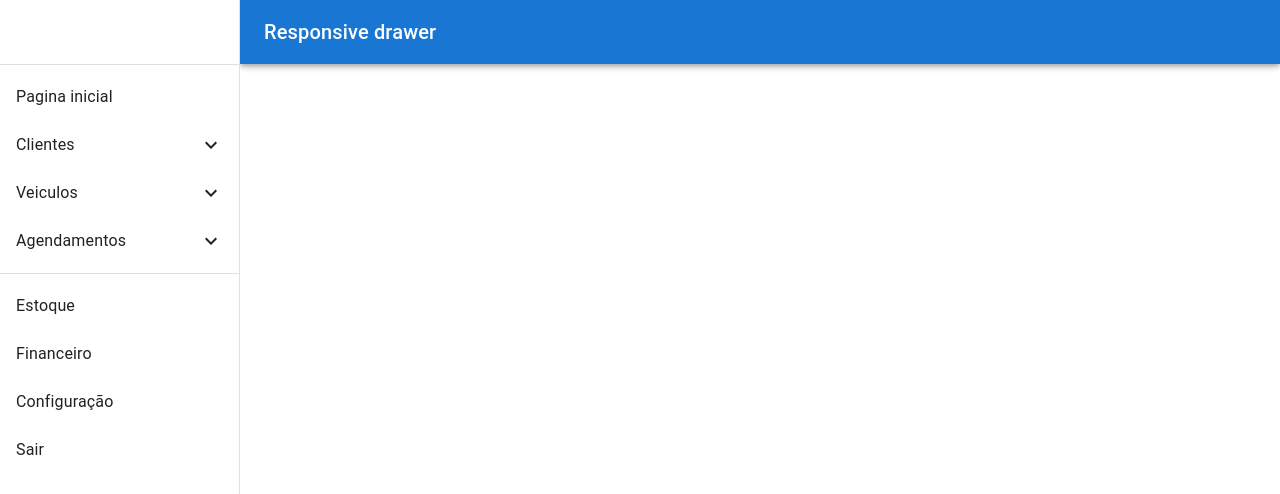
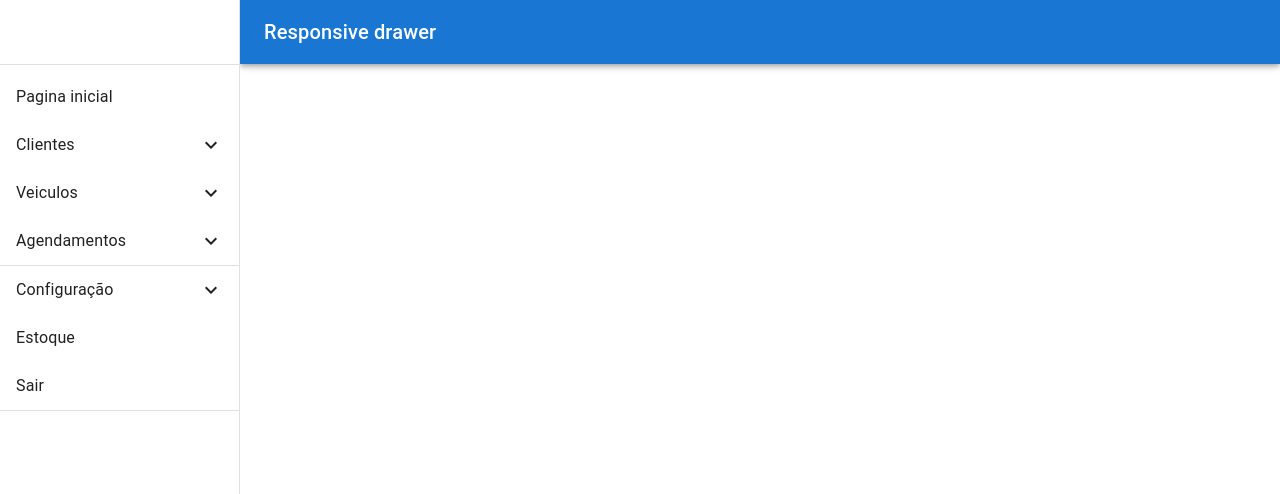
Before and after one commit to malves224/tracker-manager, a React (Create React App) app: page / in a window 1280 px wide. Shown: the top 494 px of the page. Built offline with nearby package versions, Linux system fonts and the light colour scheme.

Commit message:
melhora componetizaçao do NavDrawer criando um novo componente ItemsNav

```diff
--- /dev/null
+++ b/src/components/ItemsNav.js
@@ -0,0 +1,85 @@
+/* eslint-disable no-unused-vars */
+import * as React from "react";
+import PropTypes from "prop-types";
+import ExpandLess from "@mui/icons-material/ExpandLess";
+import ExpandMore from "@mui/icons-material/ExpandMore";
+import { Collapse,
+  Divider, List, ListItemButton, ListItemText, Toolbar } from "@mui/material";
+import { useHistory } from "react-router-dom";
+
+const IndexDivider = 3;
+
+export default function ItemsNav({items}) {
+  const [dropwdownOpen, setdropwdownOpen] = React.useState({
+    clientes: false,
+    veiculos: false,
+    agendamentos: false,
+    configuração: false,
+    estoque: false
+  });
+
+  const limitDividerMenu = 4;
+
+  const onClickDropdown = (item) => {
+    const { subItemsDropdown: subItems, name } = item;
+    if (subItems.length) {
+      const keyForChange = [name.toLocaleLowerCase()];
+      setdropwdownOpen({
+        ...dropwdownOpen,
+        [keyForChange]: !dropwdownOpen[keyForChange]
+      });
+    } else {
+      // função para mdar rota
+    }
+  };
+
+  return (
+    <>
+      <Toolbar />
+      <Divider />
+      <List>
+        {items.map((item, index) => {
+          const {name, subItemsDropdown} = item;
+          return (
+            <>
+              <ListItemButton
+                key={ index }
+                onClick={ () => onClickDropdown(item) }
+                button=""
+              >
+                <ListItemText
+                  primary={ name }
+                />
+                {subItemsDropdown.length ?
+                  dropwdownOpen[name.toLocaleLowerCase()]
+                    ? <ExpandLess /> : <ExpandMore />
+                  : null}
+              </ListItemButton>
+              {subItemsDropdown.length > 0 &&
+              subItemsDropdown.map((subItem) => (
+                // eslint-disable-next-line react/jsx-key
+                <Collapse
+                  in={ dropwdownOpen[name.toLocaleLowerCase()] }
+                  timeout="auto"
+                  unmountOnExit
+                >
+                  <List component="div" disablePadding>
+                    <ListItemButton sx={ { pl: 4 } }>
+                      <ListItemText primary={ subItem } />
+                    </ListItemButton>
+                  </List>
+                </Collapse>
+              ))}
+              {index === IndexDivider && <Divider />}
+              {index === items.length -1 && <Divider />}
+            </>);
+        })}
+      </List>
+    </>
+  );
+}
+
+ItemsNav.propTypes = {
+  items: PropTypes.arrayOf(PropTypes.object).isRequired,
+  map: PropTypes.func,
+};
--- a/src/components/NavDrawer.js
+++ b/src/components/NavDrawer.js
@@ -1,24 +1,16 @@
 import * as React from "react";
+import ItemsNav from "./ItemsNav";
 import PropTypes from "prop-types";
 import AppBar from "@mui/material/AppBar";
 import Box from "@mui/material/Box";
 import CssBaseline from "@mui/material/CssBaseline";
-import Divider from "@mui/material/Divider";
 import Drawer from "@mui/material/Drawer";
 import IconButton from "@mui/material/IconButton";
-import List from "@mui/material/List";
-import ListItemButton from "@mui/material/ListItem";
-import ListItemText from "@mui/material/ListItemText";
 import MenuIcon from "@mui/icons-material/Menu";
 import Toolbar from "@mui/material/Toolbar";
-import ExpandLess from "@mui/icons-material/ExpandLess";
-import ExpandMore from "@mui/icons-material/ExpandMore";
 import Typography from "@mui/material/Typography";
-import { Collapse } from "@mui/material";
 
 const drawerWidth = 240;
-
-const limitDividerMenu = 4;
 
 const itemsMenu = [
   {
@@ -55,75 +47,10 @@ const itemsMenu = [
 function ResponsiveDrawer(props) {
   const { window } = props;
   const [mobileOpen, setMobileOpen] = React.useState(false);
-  const [dropwdownOpen, setdropwdownOpen] = React.useState({
-    clientes: false,
-    veiculos: false,
-    agendamentos: false,
-    configuração: false,
-    estoque: false
-  });
-
-  const onClickDropdown = ({target}, hasDropwdown) => {
-    if (hasDropwdown) {
-      const keyForChange = [target.innerText.toLocaleLowerCase()];
-      setdropwdownOpen({
-        ...dropwdownOpen,
-        [keyForChange]: !dropwdownOpen[keyForChange]
-      });
-    } else {
-      console.log("redirect");
-    }
-  };
 
   const handleDrawerToggle = () => {
     setMobileOpen(!mobileOpen);
   };
-
-  const drawer = (
-    <div>
-      <Toolbar />
-      <Divider />
-      <List>
-        {itemsMenu.slice(0, limitDividerMenu).map(({ name, subItemsDropdown }, index) => (
-          <>
-            <ListItemButton key={ index }button>
-              <ListItemText
-                onClick={ (ev) => onClickDropdown(ev, subItemsDropdown.length) }
-                primary={ name }
-              />
-              {subItemsDropdown.length ?
-                dropwdownOpen[name.toLocaleLowerCase()] ? <ExpandLess /> : <ExpandMore />
-                : null}
-            </ListItemButton>
-            {subItemsDropdown.length > 0 &&
-              subItemsDropdown.map((subItem) => (
-                // eslint-disable-next-line react/jsx-key
-                <Collapse
-                  in={ dropwdownOpen[name.toLocaleLowerCase()] }
-                  timeout="auto"
-                  unmountOnExit
-                >
-                  <List component="div" disablePadding>
-                    <ListItemButton button sx={ { pl: 4 } }>
-                      <ListItemText primary={ subItem } />
-                    </ListItemButton>
-                  </List>
-                </Collapse>
-              ))}
-          </>
-        ))}
-      </List><Divider />
-      <List>
-        {["Estoque", "Financeiro", "Configuração", "Sair"].map(function (text) {
-          return (
-            <ListItemButton button key={ text }>
-              <ListItemText primary={ text } />
-            </ListItemButton>
-          );
-        })}
-      </List>
-    </div>
-  );
 
   const container = window !== undefined ? () => window().document.body : undefined;
 
@@ -171,7 +98,7 @@ function ResponsiveDrawer(props) {
             "& .MuiDrawer-paper": { boxSizing: "border-box", width: drawerWidth },
           } }
         >
-          {drawer}
+          <ItemsNav items={ itemsMenu } />
         </Drawer>
         <Drawer
           variant="permanent"
@@ -181,7 +108,7 @@ function ResponsiveDrawer(props) {
           } }
           open
         >
-          {drawer}
+          <ItemsNav items={ itemsMenu } />
         </Drawer>
       </Box>
       <Box
```
Also changed, not shown: .eslintrc.json.
